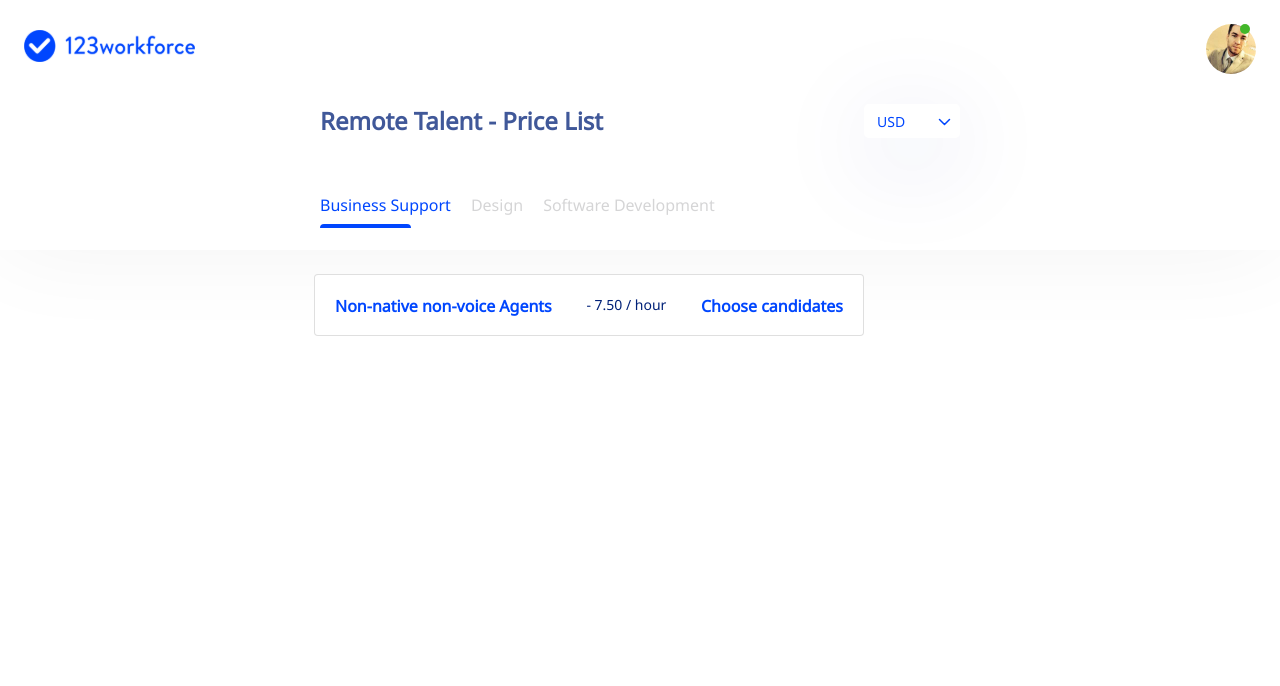
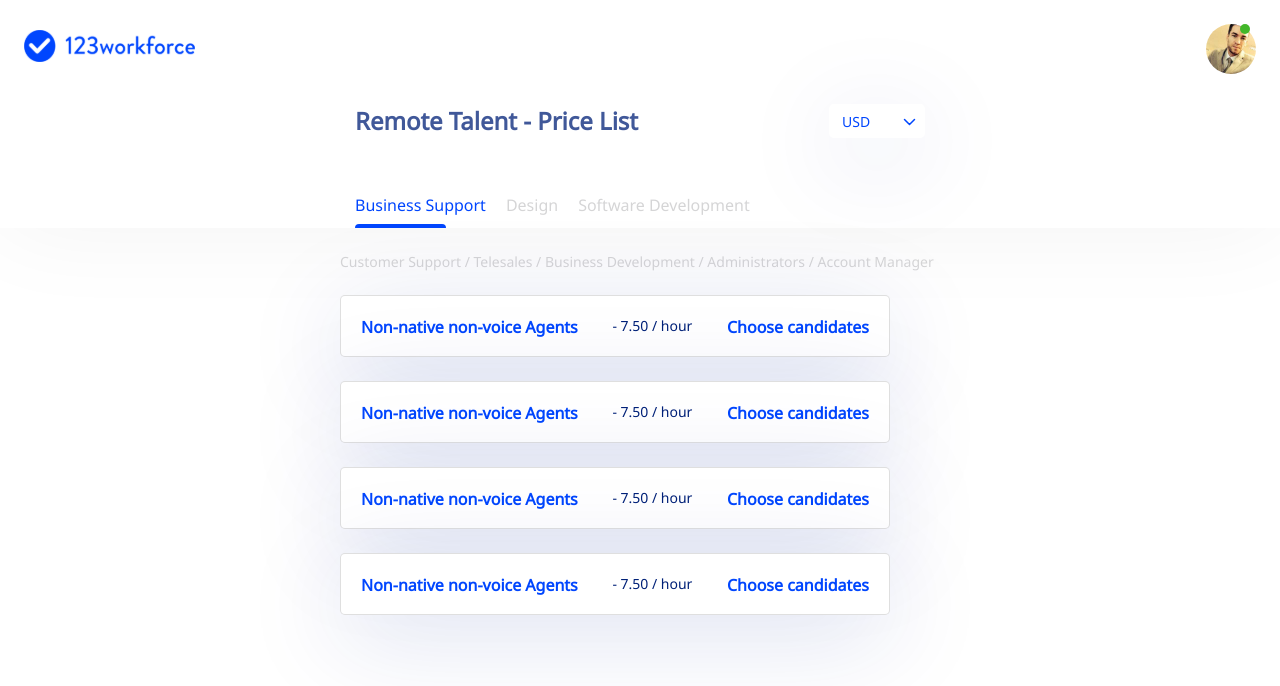
Before and after one commit to nishad-bdg/workforce-pricing, a Vue app: page / in a window 1280 px wide. Shown: the top 686 px of the page. Built offline with nearby package versions, Linux system fonts and the light colour scheme.

Commit message:
page updated

```diff
--- a/src/components/AppBody.vue
+++ b/src/components/AppBody.vue
@@ -1,8 +1,12 @@
 <template>
-  <div class="container body-container p-4">
+  <div class="container-fluid body-container p-0">
     <div class="d-flex flex-column">
+      <div class="custom-support-text my-4">
+        Customer Support / Telesales / Business Development / Administrators /
+        Account Manager
+      </div>
       <!-- card -->
-      <div class="card" style="width: 18rem">
+      <div class="card mb-4" v-for="i in 4" :key="i">
         <div class="card-body">
           <div class="d-flex flex-row justify-content-between">
             <div class="custom-card-title">Non-native non-voice Agents</div>
@@ -22,10 +26,21 @@ export default {
 </script>
 <style lang="scss" scoped>
 .body-container {
-  max-width: 700px;
+  max-width: 600px;
+  .custom-support-text {
+    font-family: "Noto Sans";
+    font-style: normal;
+    font-weight: 500;
+    font-size: 14px;
+    line-height: 19px;
+    color: #d5d5d6;
+  }
   .card {
     width: 550px !important;
     height: 62px !important;
+    background: #ffffff;
+    box-shadow: 0px 20px 100px rgba(0, 43, 156, 0.15);
+    border-radius: 5px;
     .custom-card-title {
       font-family: "Noto Sans";
       font-style: normal;
--- a/src/components/AppNavbar.vue
+++ b/src/components/AppNavbar.vue
@@ -24,10 +24,8 @@
     </div>
 
     <!-- tab bar -->
-    <div class="container tab-container">
-      <div class="d-flex flex-row align-items-center">
-        <app-tabs></app-tabs>
-      </div>
+    <div class="container-fluid tab-container">
+      <app-tabs></app-tabs>
     </div>
     <!-- tab bar -->
   </div>
@@ -47,8 +45,7 @@ export default {
 <style lang="scss" scoped>
 .custom-navbar-light {
   max-width: 1920px;
-  widows: 1920px;
-  height: 250px !important;
+  height: 228px !important;
   background: #ffffff !important;
   box-shadow: 0px 0px 100px rgba(0, 0, 0, 0.05);
 }
@@ -66,10 +63,8 @@ export default {
     margin-left: -22px;
   }
 }
-.tab-container{
-  max-width: 700px;
+.tab-container {
+  max-width: 600px;
   padding-top: 30px;
-  // padding-left: 200px;
-  // padding-right: 200px;
 }
 </style>
--- a/src/components/AppTabs.vue
+++ b/src/components/AppTabs.vue
@@ -1,5 +1,5 @@
 <template>
-  <div class="container-fluid">
+  <div class="">
     <div class="d-flex flex-row justify-content-between">
       <div class="tab-header">Remote Talent - Price List</div>
       <div class="">
```
